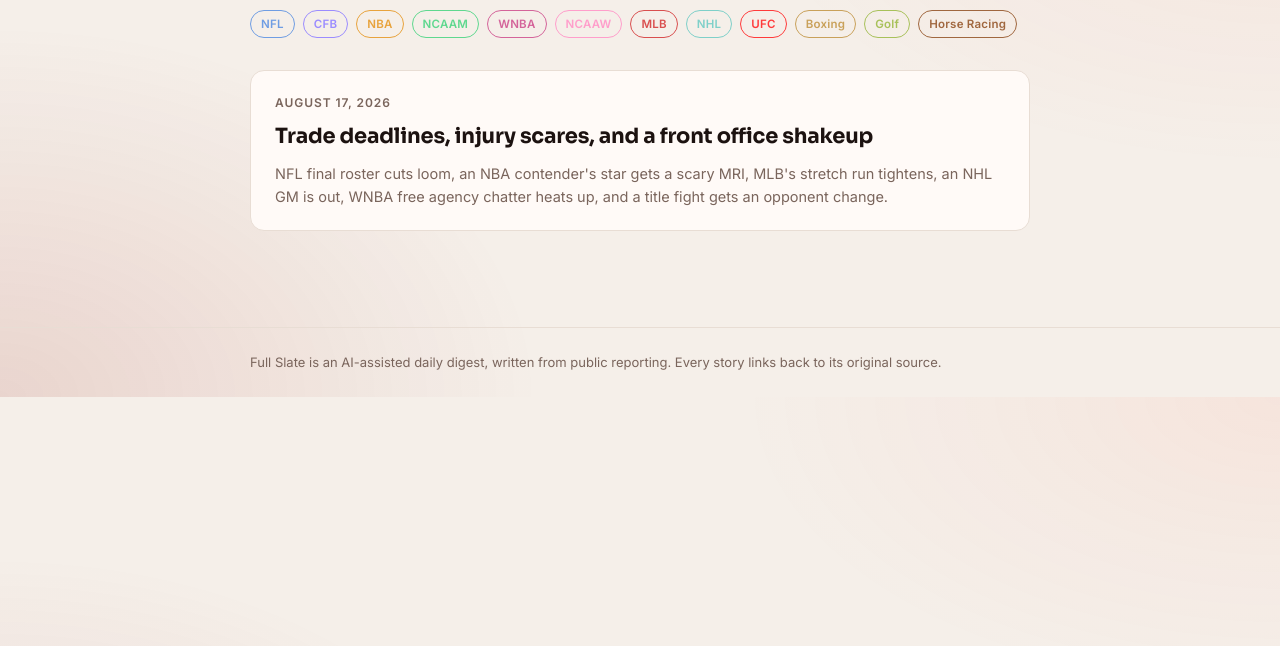
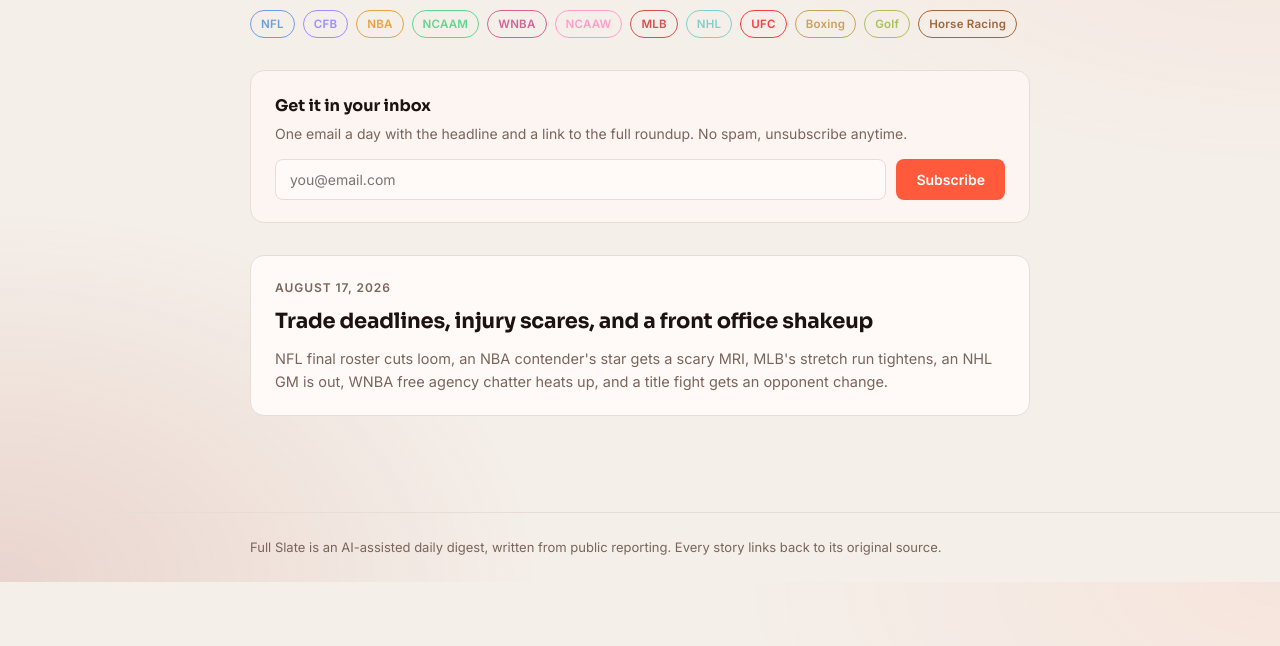
Before and after one commit to kamaljac3-ui/d3vil-sports, a plain HTML site: page index.html in a window 1280 px wide. Shown: the part 134-780 px from the top of the page. Drawn offline with Linux system fonts and the light colour scheme.

Commit message:
Add newsletter infrastructure (Kit/ConvertKit)
- New GitHub Actions job (deploy.yml) sends a broadcast via the Kit v4
  API whenever a new post file is pushed, using scripts/send-newsletter.js.
  API key is read from a repo secret (KIT_API_KEY) -- never touches the
  repo or the cloud agent, since this repo is public.
- Signup box added to the homepage with a placeholder form, marked for
  swap-in with the real Kit embed snippet once the form is created.
- AGENT_INSTRUCTIONS.md notes this is fully automatic and out of scope
  for the daily agent's own job.

Co-Authored-By: Claude Sonnet 5 <noreply@anthropic.com>

```diff
--- a/index.html
+++ b/index.html
@@ -40,6 +40,22 @@
       <span class="chip HorseRacing">Horse Racing</span>
     </div>
 
+    <div class="subscribe-box">
+      <h2>Get it in your inbox</h2>
+      <p>One email a day with the headline and a link to the full roundup. No spam, unsubscribe anytime.</p>
+      <!--
+        KIT-SIGNUP-FORM:START
+        Replace this placeholder with the real embed snippet from your
+        Kit (ConvertKit) dashboard: Grow -> Landing Pages & Forms ->
+        [your form] -> Embed. Paste it exactly as Kit provides it.
+      -->
+      <form class="subscribe-form" action="#" method="post">
+        <input type="email" name="email_address" placeholder="you@email.com" required aria-label="Email address">
+        <button type="submit">Subscribe</button>
+      </form>
+      <!-- KIT-SIGNUP-FORM:END -->
+    </div>
+
     <div id="posts">
       <!-- POSTS:START -->
       <a class="post-card" href="posts/2026-08-17.html">
--- a/style.css
+++ b/style.css
@@ -139,6 +139,62 @@ main { padding: 36px 0 80px; }
   flex-wrap: wrap;
   margin: 4px 0 32px;
 }
+
+.subscribe-box {
+  background: var(--bg-raised);
+  border: 1px solid var(--border);
+  border-radius: 14px;
+  padding: 22px 24px;
+  margin-bottom: 32px;
+}
+
+.subscribe-box h2 {
+  font-size: 16px;
+  margin: 0 0 4px;
+}
+
+.subscribe-box p {
+  margin: 0 0 14px;
+  color: var(--text-dim);
+  font-size: 14px;
+}
+
+.subscribe-form {
+  display: flex;
+  gap: 10px;
+  flex-wrap: wrap;
+}
+
+.subscribe-form input[type="email"] {
+  flex: 1 1 220px;
+  min-width: 0;
+  padding: 11px 14px;
+  border-radius: 8px;
+  border: 1px solid var(--border);
+  background: var(--bg-elevated);
+  color: var(--text);
+  font-size: 14px;
+  font-family: inherit;
+}
+
+.subscribe-form input[type="email"]:focus {
+  outline: none;
+  border-color: var(--accent);
+}
+
+.subscribe-form button {
+  padding: 11px 20px;
+  border-radius: 8px;
+  border: none;
+  background: var(--accent);
+  color: #fff;
+  font-weight: 700;
+  font-size: 14px;
+  font-family: inherit;
+  cursor: pointer;
+}
+
+.subscribe-form button:hover { opacity: 0.9; }
 
 .chip {
   font-size: 11.5px;
```
Also changed, not shown: scripts/send-newsletter.js (added, +76 -0 lines), 2 other files.
